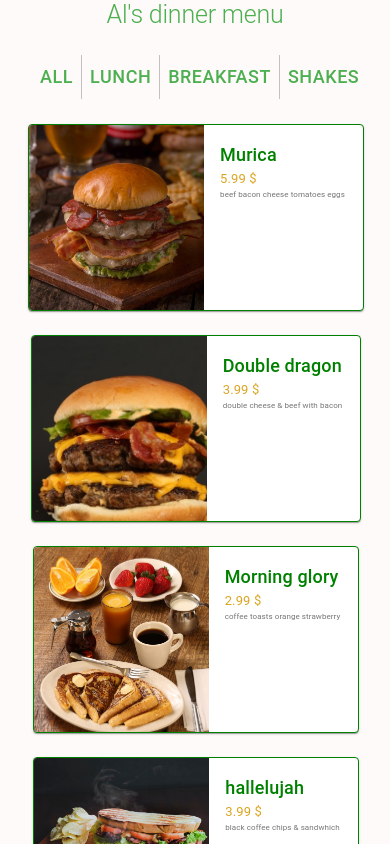
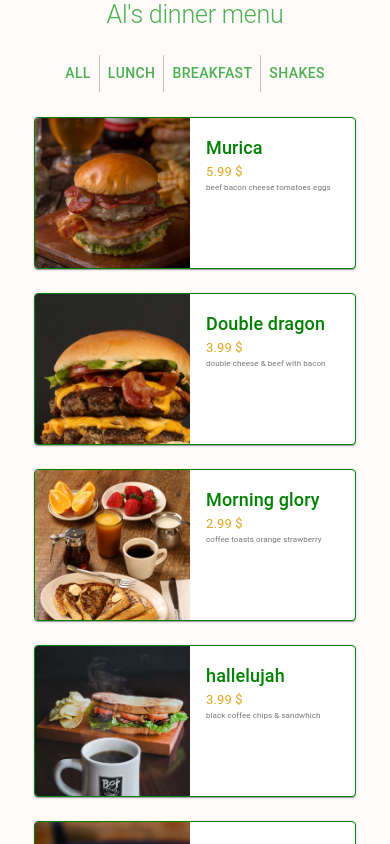
Before and after one commit to gdanielgimenez/menu, a React (Create React App) app: page / in a window 390 px wide. Shown: the top 844 px of the page. Built offline with nearby package versions, Linux system fonts and the light colour scheme.

Commit message:
middle mobile updated fixed

```diff
--- a/src/components/Categories/Categories.module.css
+++ b/src/components/Categories/Categories.module.css
@@ -6,3 +6,8 @@
     font-size: 18px !important;
   }
 }
+@media (max-width: 440px) {
+  .buttons {
+    font-size: 14px !important;
+  }
+}
--- a/src/components/Menu/Menu.module.css
+++ b/src/components/Menu/Menu.module.css
@@ -35,14 +35,12 @@
 
 @media (max-width: 970px) {
   .card {
-    width: 400cpx; /*500px !important;*/
-    height: 185px;
-    display: flex;
-    flex-direction: row;
+    width: 400px !important; /*400px; */
+    height: 210px !important; /* 185px */
   }
   .media {
-    height: 205px !important;
-    width: 175px !important;
+    height: 100% !important; /*205px !important;*/
+    width: 160px !important; /*175px !important;*/
     object-fit: cover !important;
     object-position: center !important;
     border: hidden;
@@ -54,7 +52,7 @@
     align-items: center !important;
   }
   .title {
-    font-size: 25px !important;
+    font-size: 20px !important;
   }
   .price {
     font-size: 18px !important;
@@ -73,4 +71,22 @@
   .desc {
     font-size: 8px !important;
   }
+  .card {
+    width: 320px !important;
+    height: 150px !important;
+    display: flex;
+    flex-direction: row;
+  }
+  .media {
+    height: 185px !important;
+    width: 155px !important;
+    object-fit: cover !important;
+    object-position: center !important;
+    border: hidden;
+  }
+  .grid {
+    display: flex !important;
+    flex-direction: column !important;
+    align-items: center !important;
+  }
 }
```
